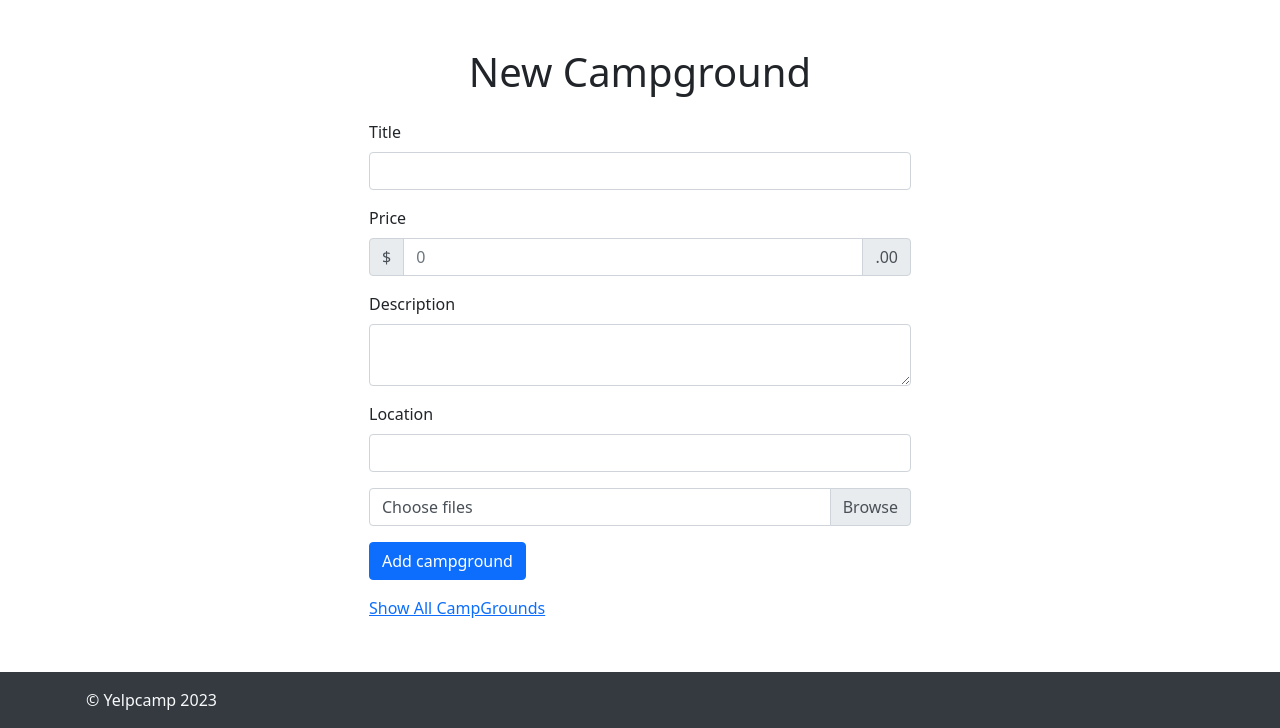
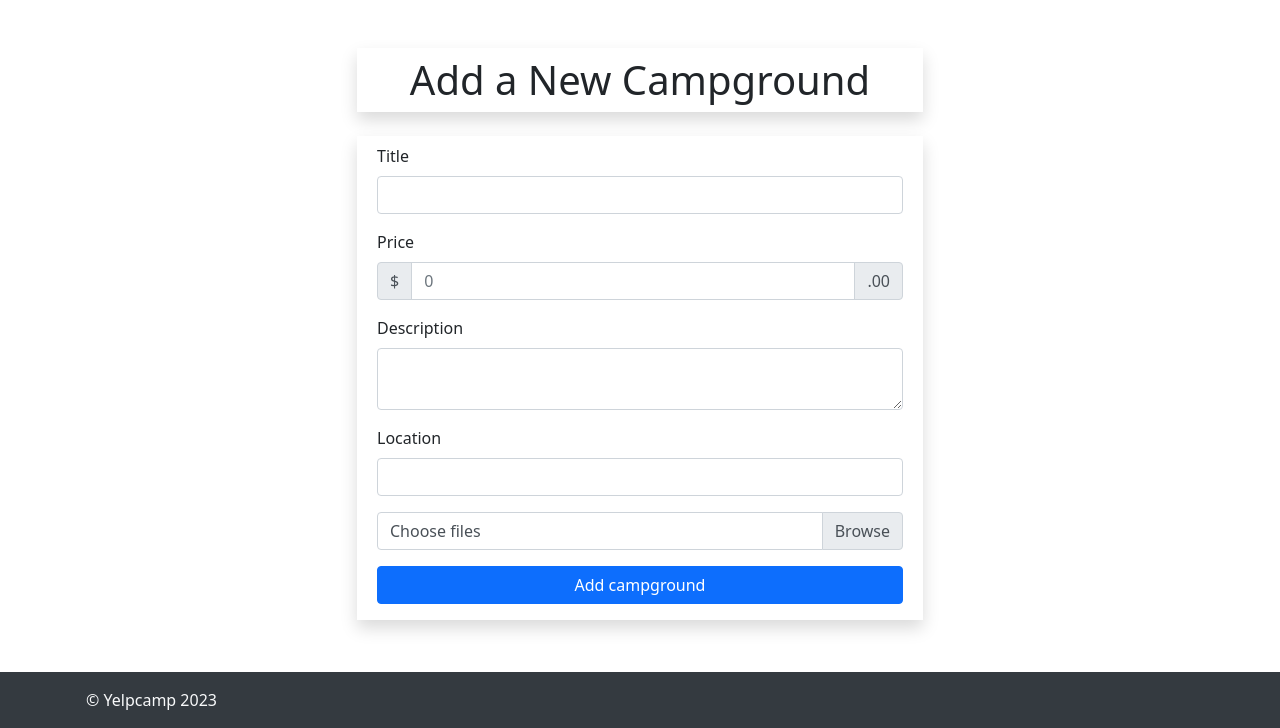
Before and after one commit to sagarkarki88/yelpcamp, a Node server app: page /campgrounds/new in a window 1280 px wide. Shown: the part 72-800 px from the top of the page. Run offline with Node 20, Linux system fonts and the light colour scheme; the visitor is signed in with stand-in values (Sample User, id 1); some libraries are stand-ins or nearby versions.

Commit message:
adding style to new form

```diff
--- a/views/campgrounds/new.ejs
+++ b/views/campgrounds/new.ejs
@@ -1,9 +1,12 @@
 <%- layout('/layouts/boilerplate') %>
 
 <div class="row">
-    <h1 class="text-center mb-4">New Campground</h1>
-    <div class="col-6 offset-3">
-        <form action="/campgrounds" method="POST" class="needs-validation" novalidate enctype="multipart/form-data">
+    <div class="text-center col-md-6 offset-md-3 heading shadow mb-4">
+        <h1 class="m-2">Add a New Campground</h1>
+    </div>
+
+    <div class="col-md-6 offset-md-3 shadow">
+        <form action="/campgrounds" method="POST" class="needs-validation m-2" novalidate enctype="multipart/form-data">
             <div class="form-group mb-3">
                 <label class="form-label" for="title">Title</label>
                 <input class="form-control" type="text" name="campground[title]" id="title" required>
@@ -35,9 +38,9 @@
                 </label>
             </div>
             <div class=" form-group mb-3">
-                <button class="btn btn-primary">Add campground</button>
+                <button class="btn btn-primary btn-block">Add campground</button>
             </div>
         </form>
-        <a href="/campgrounds">Show All CampGrounds</a>
+
     </div>
 </div>
```
